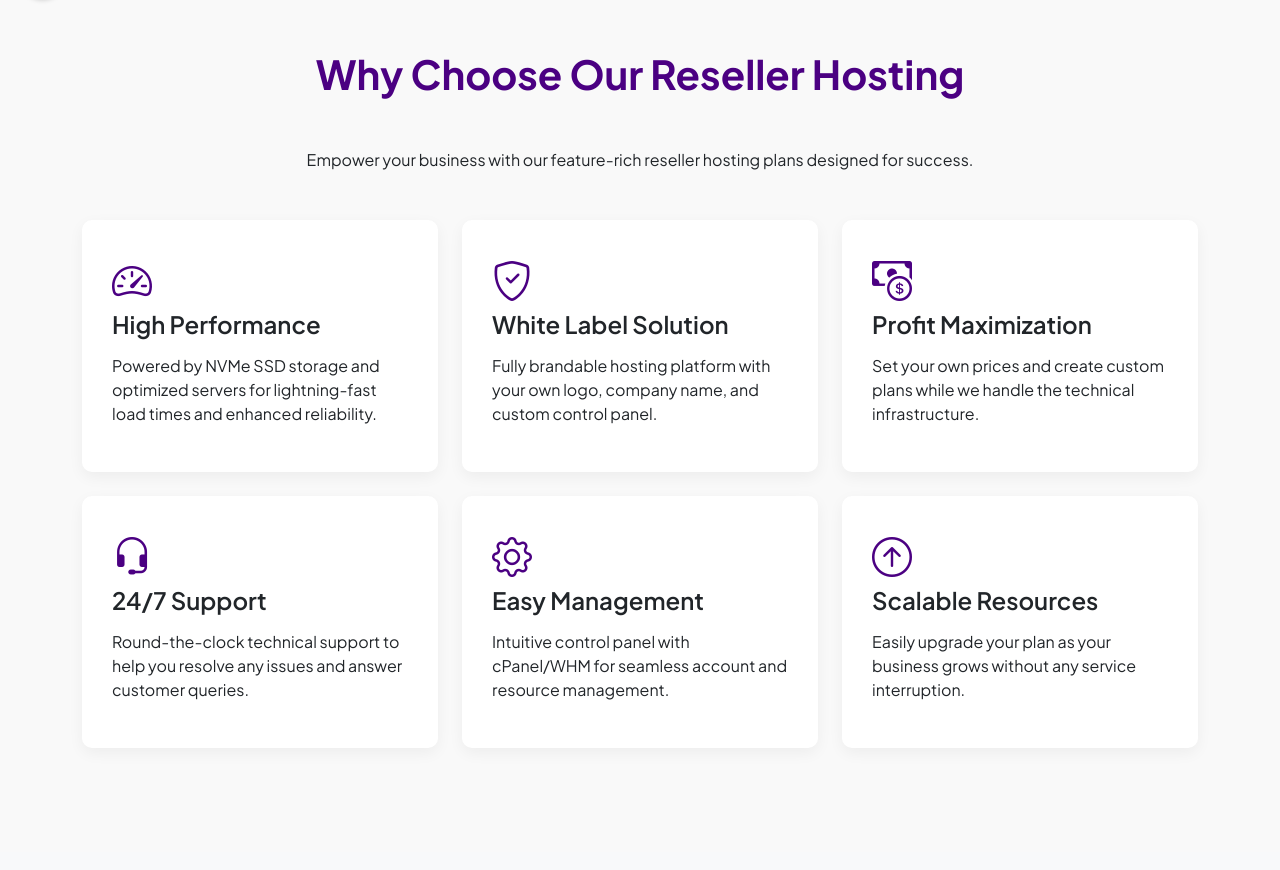
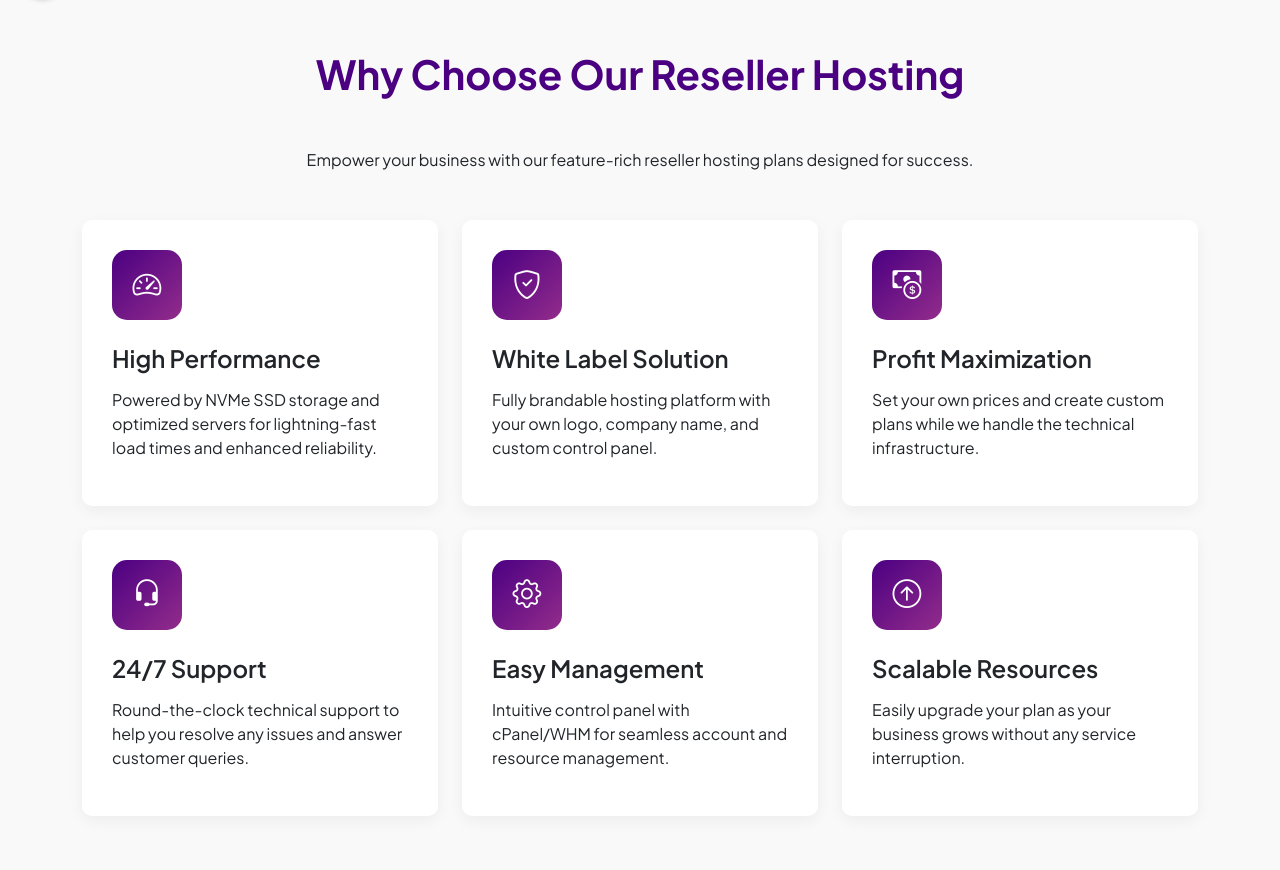
Before and after one commit to Alvingold/hostcanon, a PHP site: page /reseller-hosting.php in a window 1280 px wide. Shown: the part 782-1652 px from the top of the page. Run offline with PHP 8.4, Linux system fonts and the light colour scheme; some libraries are stand-ins or nearby versions.

Commit message:
modified:   reseller-hosting.php

```diff
--- a/reseller-hosting.php
+++ b/reseller-hosting.php
@@ -122,9 +122,17 @@
         }
 
         .feature-icon {
-            font-size: 2.5rem;
-            color: var(--primary-color);
-            margin-bottom: 20px;
+            width: 70px;
+            height: 70px;
+            background: linear-gradient(135deg, #4B0082, #932C8B);
+            border-radius: 15px;
+            display: flex;
+            align-items: center;
+            justify-content: center;
+            margin-bottom: 1.5rem;
+            transition: all 0.4s ease;
+            font-size: 1.8rem;
+            color: white;
         }
 
         .feature-title {
```
